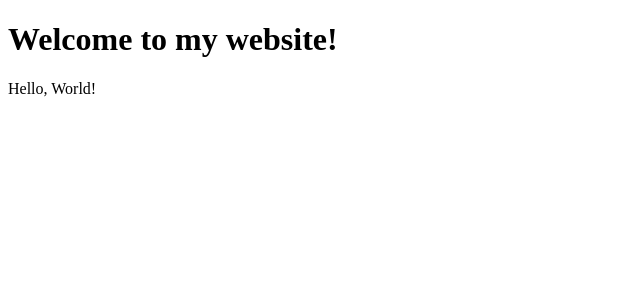
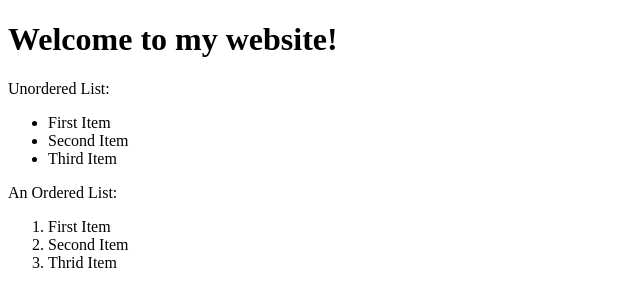
Before and after one commit to Christoff1985/CS50, a plain HTML site: page hello.html in a window 1280 px wide. Shown: the whole page, without its empty margins (0-640 px from the left). Drawn offline with Linux system fonts and the light colour scheme.

Commit message:
Added Lists

```diff
--- a/hello.html
+++ b/hello.html
@@ -5,6 +5,17 @@
     </head>
     <body>
         <h1>Welcome to my website!</h1>
-        Hello, World!
+        Unordered List:
+        <ul>
+            <li>First Item</li>
+            <li>Second Item</li>
+            <li>Third Item</li>
+        </ul>
+        An Ordered List:
+        <ol>
+            <li>First Item</li>
+            <li>Second Item</li>
+            <li>Thrid Item</li>
+        </ol>
     </body>
 </html>
```
